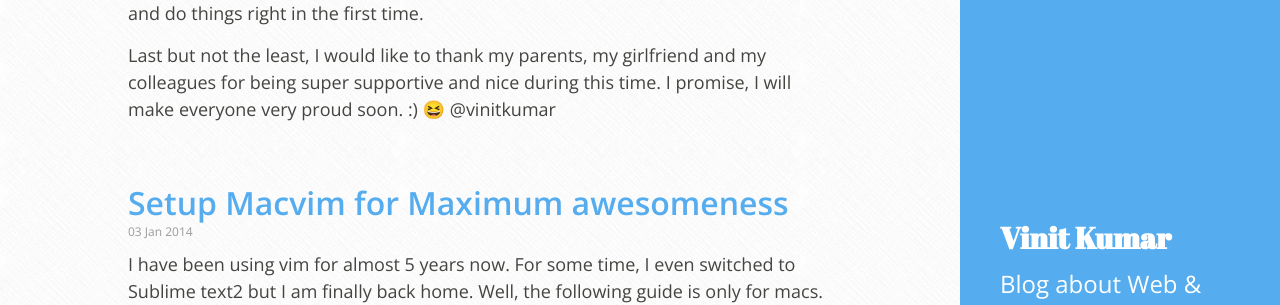
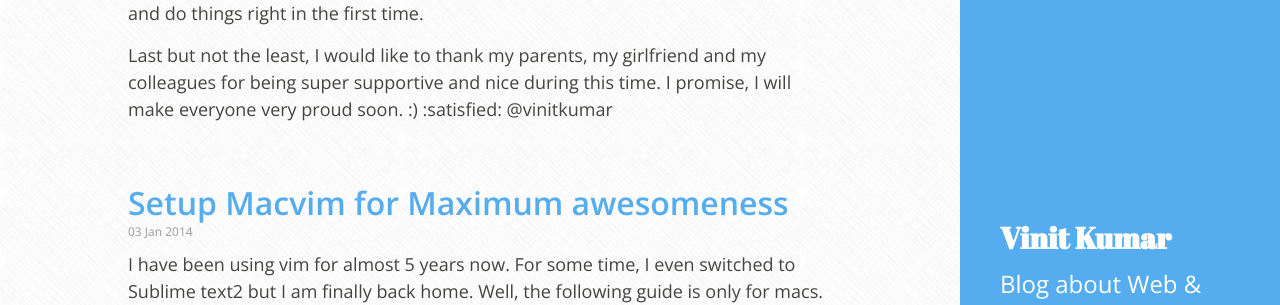
Before and after one commit to vinitkumar/vinitkumar.github.com, a Jekyll site: the page built from index.html, in a window 1280 px wide and 900 px high, scrolled down 5625 px. Shown: the part 217-522 px from the top of the window. Built offline with Jekyll 4.4.1, drawn with Linux system fonts in a browser that asks for light colours; emoji names are drawn with the system emoji font; Markdown is read by kramdown in place of the engine named in the settings; the list of posts is cut into pages by our own code; some of the changed lines change nothing that is shown.

Commit message:
trying to fix stuff

```diff
--- a/_config.yml
+++ b/_config.yml
@@ -24,11 +24,6 @@ google_analytics: UA-40854387-1
 # https://ssl.bing.com/webmaster/configure/verify/ownership Option 2 content= goes here
 bing_verify:
 
-gems:
-- jekyll-mentions
-- jemoji
-- jekyll-redirect-from
-
 markdown:     redcarpet
 permalink:    pretty
 pygments:     true
```
